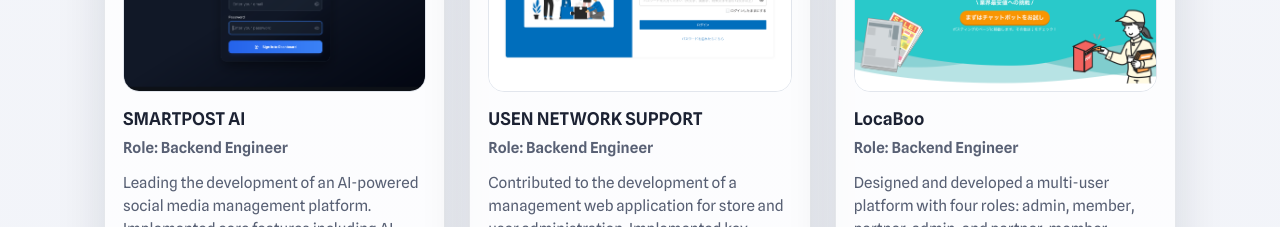
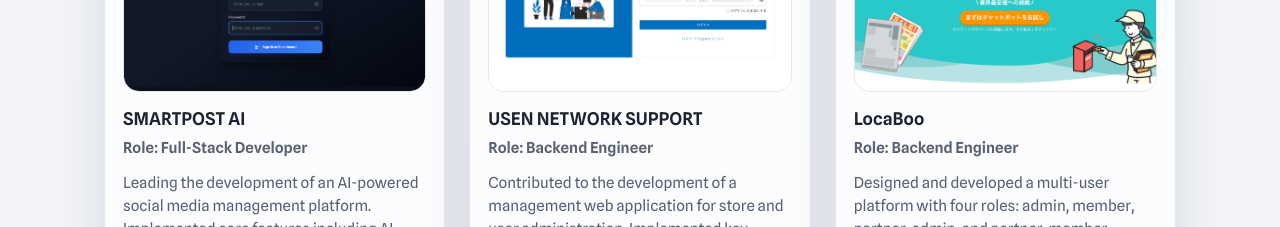
Before and after one commit to YoutLone/YYL, a React (Vite) app: page / in a window 1280 px wide. Shown: the part 2580-2807 px from the top of the page. Built offline with nearby package versions, Linux system fonts and the light colour scheme.

Commit message:
Update role

```diff
--- a/src/components/Projects/Projects.jsx
+++ b/src/components/Projects/Projects.jsx
@@ -18,7 +18,7 @@
     name: 'SMARTPOST AI',
     description:'Leading the development of an AI-powered social media management platform. Implemented core features including AI-driven content generation, automated Facebook post scheduling and publishing, intelligent performance analytics with scoring, and a Retrieval-Augmented Generation (RAG) system to learn from historical post data. Built a responsive dashboard for content strategy management and customer conversation insights. (Project in Active Development)',
     technology: ['Python', 'JavaScript', 'Django', 'Dify', 'Celery', 'PostgreSQL', 'OpenAI API', 'LangChain', 'ChromaDB', 'Tailwind CSS'],
-    role: 'Backend Engineer',
+    role: 'Full-Stack Developer',
     image: SmartPost,
     link: '',
     liveDemo: '',
```
